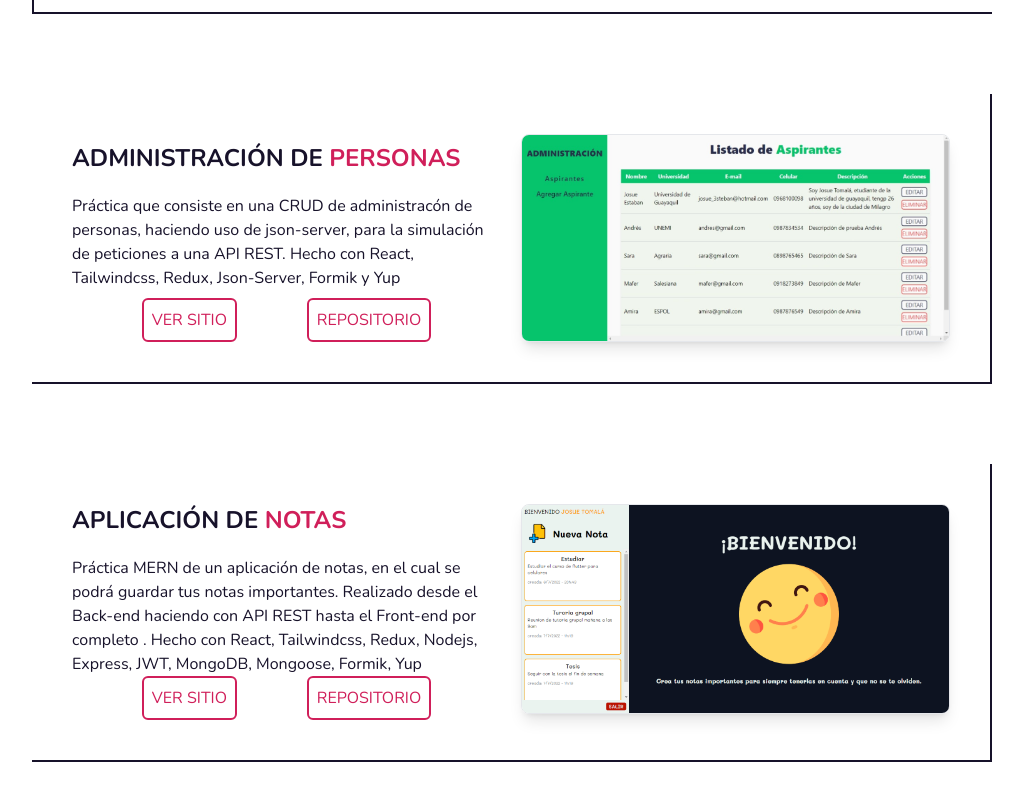
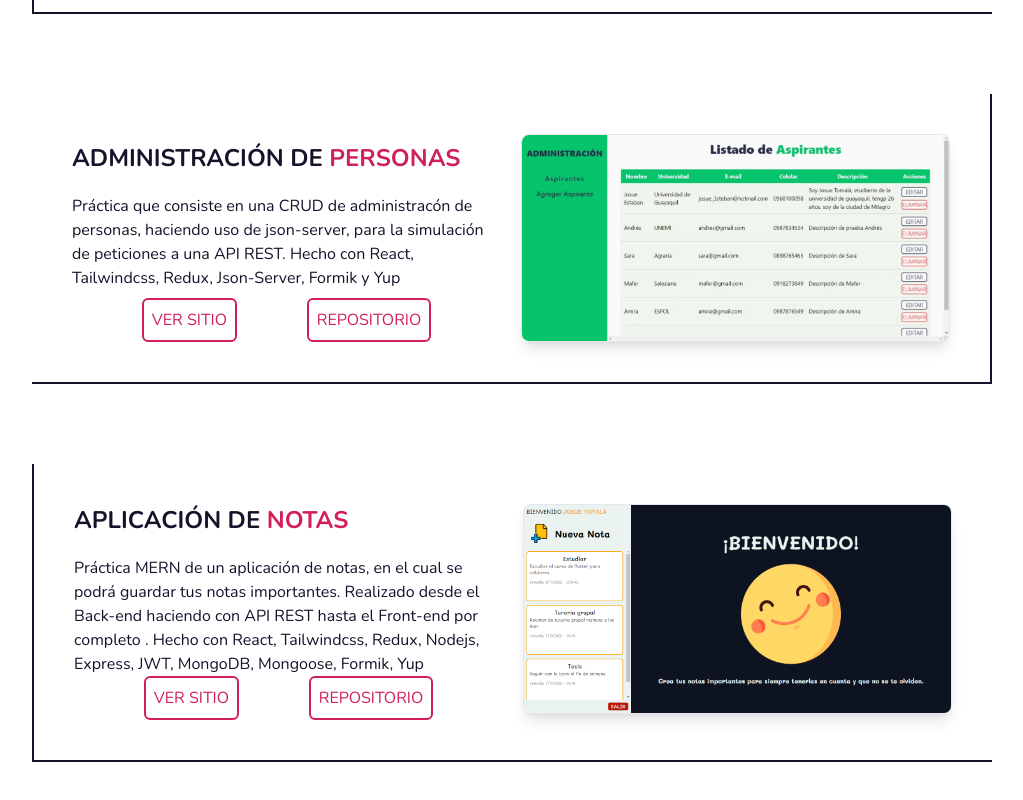
Before and after one commit to josu3steban/personal-portfolio, a React (Vite) app: page / in a window 1280 px wide. Shown: the part 3187-3987 px from the top of the page, without its empty margins (128-1151 px from the left). Built offline with nearby package versions, Linux system fonts and the light colour scheme.

Commit message:
correción de bordes

```diff
--- a/src/components/Projects.jsx
+++ b/src/components/Projects.jsx
@@ -124,7 +124,7 @@ export const Projects = () => {
 
             </article>
 
-            <article className='sm:flex-col-reverse sm:w-full sm:gap-3 sm:p-3  mt-20 w-3/4 flex gap-5 p-10 border-[#17122A] border-r-2 border-b-2'>
+            <article className='sm:flex-col-reverse sm:w-full sm:gap-3 sm:p-3  mt-20 w-3/4 flex gap-5 p-10 border-[#17122A] border-l-2 border-b-2'>
 
                 <div className="sm:w-full  flex flex-col w-1/2 text-[#17122A]">
                     <div className="sm:grow-0  grow flex flex-col justify-center">
```
